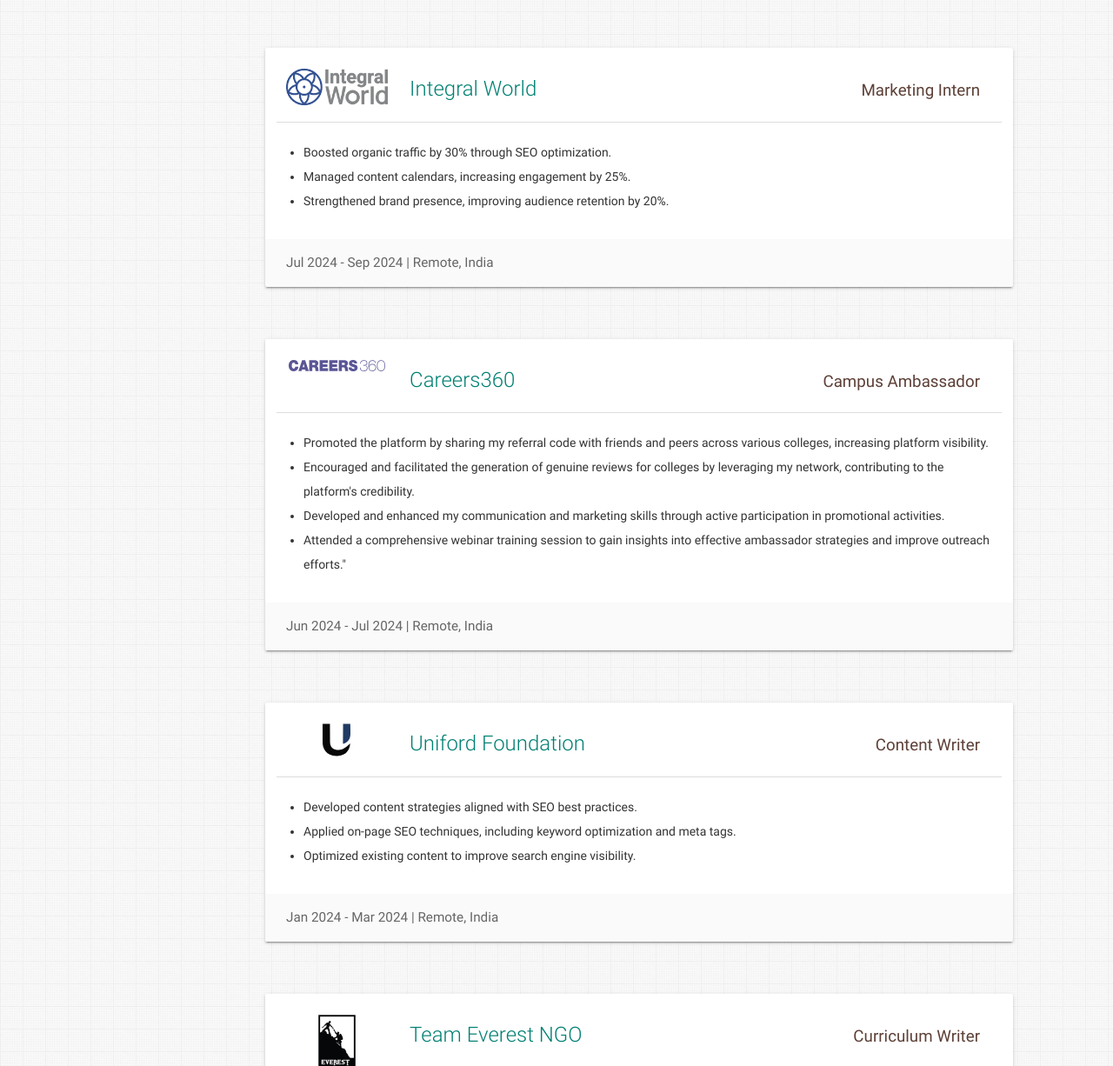
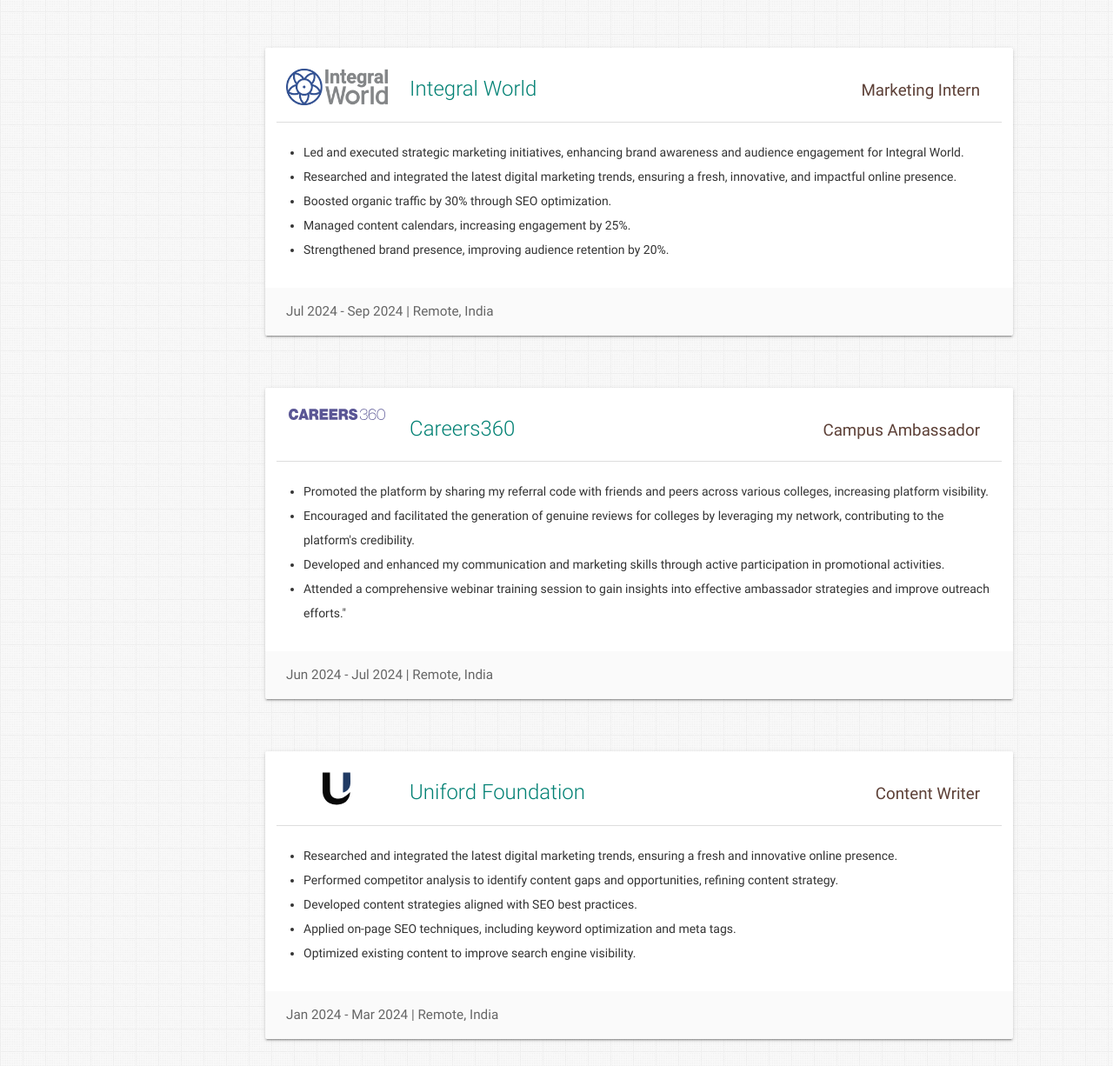
Before and after one commit to riya102002/Portfolio, a plain HTML site: page index.html in a window 1280 px wide. Shown: the part 2067-3293 px from the top of the page at 87% size. Drawn offline with nearby package versions, Linux system fonts and the light colour scheme.

Commit message:
Update index.html

```diff
--- a/index.html
+++ b/index.html
@@ -287,6 +287,12 @@
             </div>
             <div class="role brown-text text-darken-2">Marketing Intern</div>
             <ul>
+               <li>
+                Led and executed strategic marketing initiatives, enhancing brand awareness and audience engagement for Integral World.
+              </li>
+              <li>
+                Researched and integrated the latest digital marketing trends, ensuring a fresh, innovative, and impactful online presence.
+              </li>
               <li>
                 Boosted organic traffic by 30% through SEO optimization.
               </li>
@@ -296,6 +302,7 @@
               <li>
                   Strengthened brand presence, improving audience retention by 20%.
               </li>
+
               <!-- <li>
                 <b>Tools:</b> Python, Flask, OpenCV, Keras, Tensorflow, PyTorch
               </li> -->
@@ -363,6 +370,12 @@
             </div>
             <div class="role brown-text text-darken-2">Content Writer</div>
             <ul>
+              <li>
+                Researched and integrated the latest digital marketing trends, ensuring a fresh and innovative online presence.
+              </li>
+              <li>
+                Performed competitor analysis to identify content gaps and opportunities, refining content strategy.
+              </li>
               <li>
                 Developed content strategies aligned with SEO best practices.
               </li>
```
